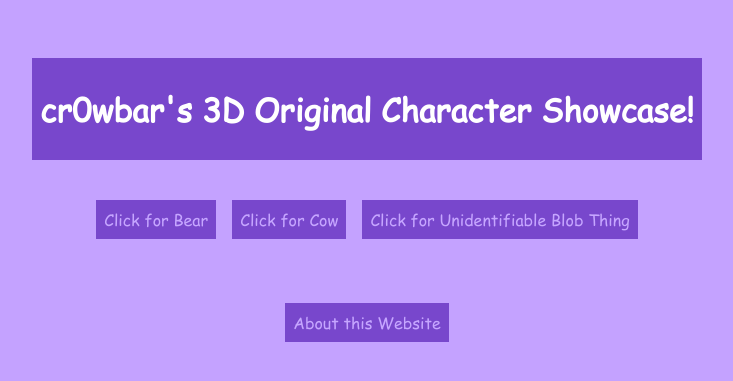
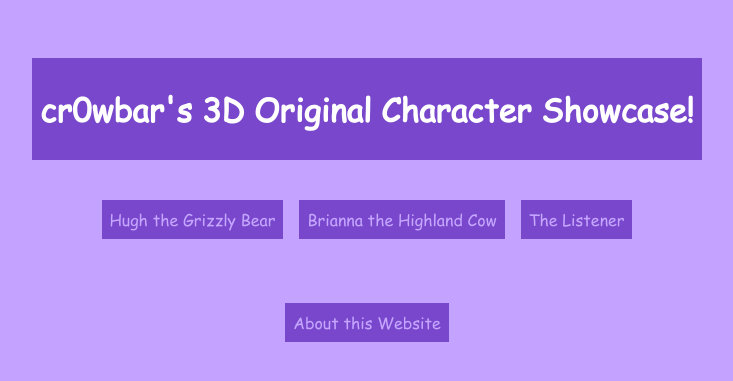
Before and after one commit to 0cr0wbar0/threedee, a PHP site: page / in a window 1280 px wide. Shown: the part 188-569 px from the top of the page, without its empty margins (273-1006 px from the left). Run offline with PHP 8.4, Linux system fonts and the light colour scheme.

Commit message:
Added proper character name labels

```diff
--- a/index.php
+++ b/index.php
@@ -1,3 +1,5 @@
+<?php
+?>
 <!DOCTYPE html>
 <html lang="en" class="background">
 <head>
@@ -17,9 +19,9 @@
 </div>
 
 <div class="nav">
-<a href="static/bear_ears.html">Click for Bear</a><br/>
-<a href="static/cow_ears.html">Click for Cow</a><br/>
-<a href="static/blob_hands.html">Click for Unidentifiable Blob Thing</a>
+<a href="static/bear_ears.html">Hugh the Grizzly Bear</a><br/>
+<a href="static/cow_ears.html">Brianna the Highland Cow</a><br/>
+<a href="static/blob_hands.html">The Listener</a>
 </div>
 <div class="nav">
     <a href="static/about.html">About this Website</a>
```
